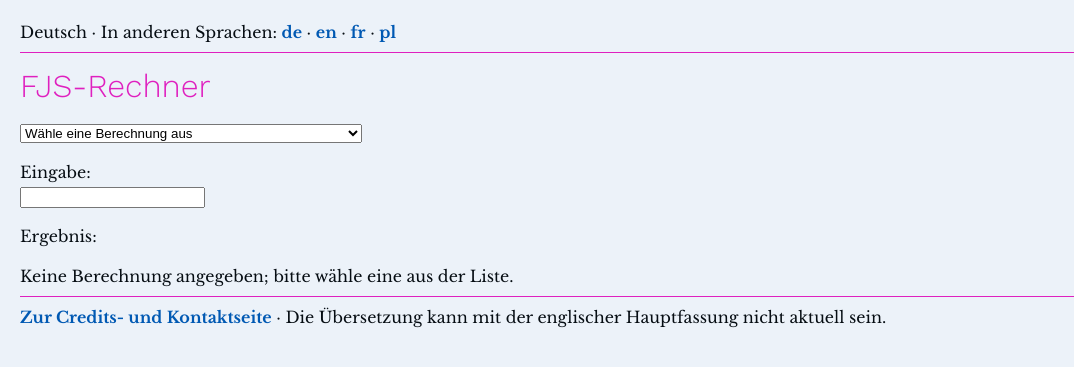
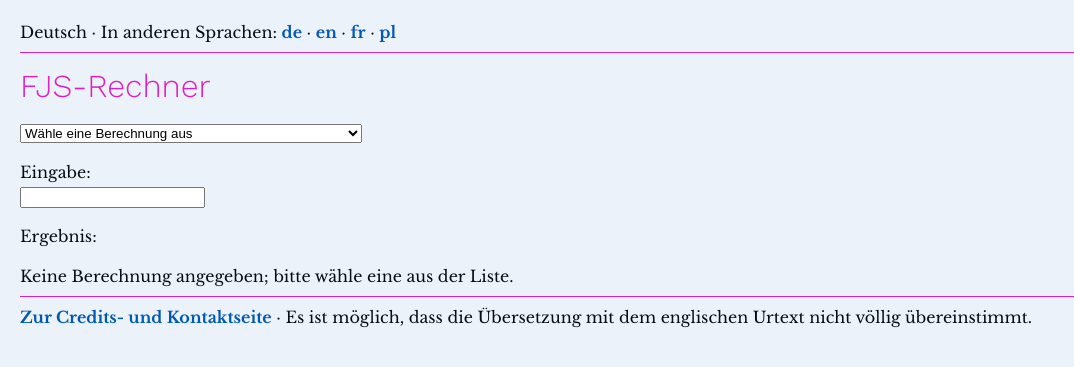
Before and after one commit to misotanni/misotanni.github.io, a Jekyll site: the page built from fjs/de/calc.md, in a window 1280 px wide. Shown: the top 367 px of the page, without its empty margins (0-1074 px from the left). Built offline with Jekyll 4.4.1, drawn with Linux system fonts in a browser that asks for light colours; our own code applies the rules of GitHub Pages for plain Markdown files.

Commit message:
ningau lo. stopka

```diff
--- a/_config.yml
+++ b/_config.yml
@@ -18,23 +18,23 @@ defaults:
     scope:
       path: "fjs/jbo"
     values:
-      otherlang: "jbobau .i bau lo drata zo'u:"
+      otherlang: "jbobau · i bau lo drata zo'u:"
       credits: "lo finti datni jo'u lo jikca judri"
-      disclaimer: ".i cumki fa lo nu lo xe fanva na sarxe lo pe ca ralju ke glibau versiio"
+      disclaimer: "i cumki fa lo nu lo xe fanva na sarxe lo pe ca ralju ke glibau versiio"
   -
     scope:
       path: "fjs/fr"
     values:
       otherlang: "Français · En d'autres langues:"
       credits: "À la page des crédits et du contact"
-      disclaimer: "Il peut être que la traduction n'est pas à jour avec la version anglaise principale."
+      disclaimer: "Il est possible que la traduction n'est pas à jour avec la version anglaise principale."
   -
     scope:
       path: "fjs/de"
     values:
       otherlang: "Deutsch · In anderen Sprachen:"
       credits: "Zur Credits- und Kontaktseite"
-      disclaimer: "Die Übersetzung kann mit der englischer Hauptfassung nicht aktuell sein."
+      disclaimer: "Es ist möglich, dass die Übersetzung mit dem englischen Urtext nicht völlig übereinstimmt."
   -
     scope:
       path: "fjs"
```
